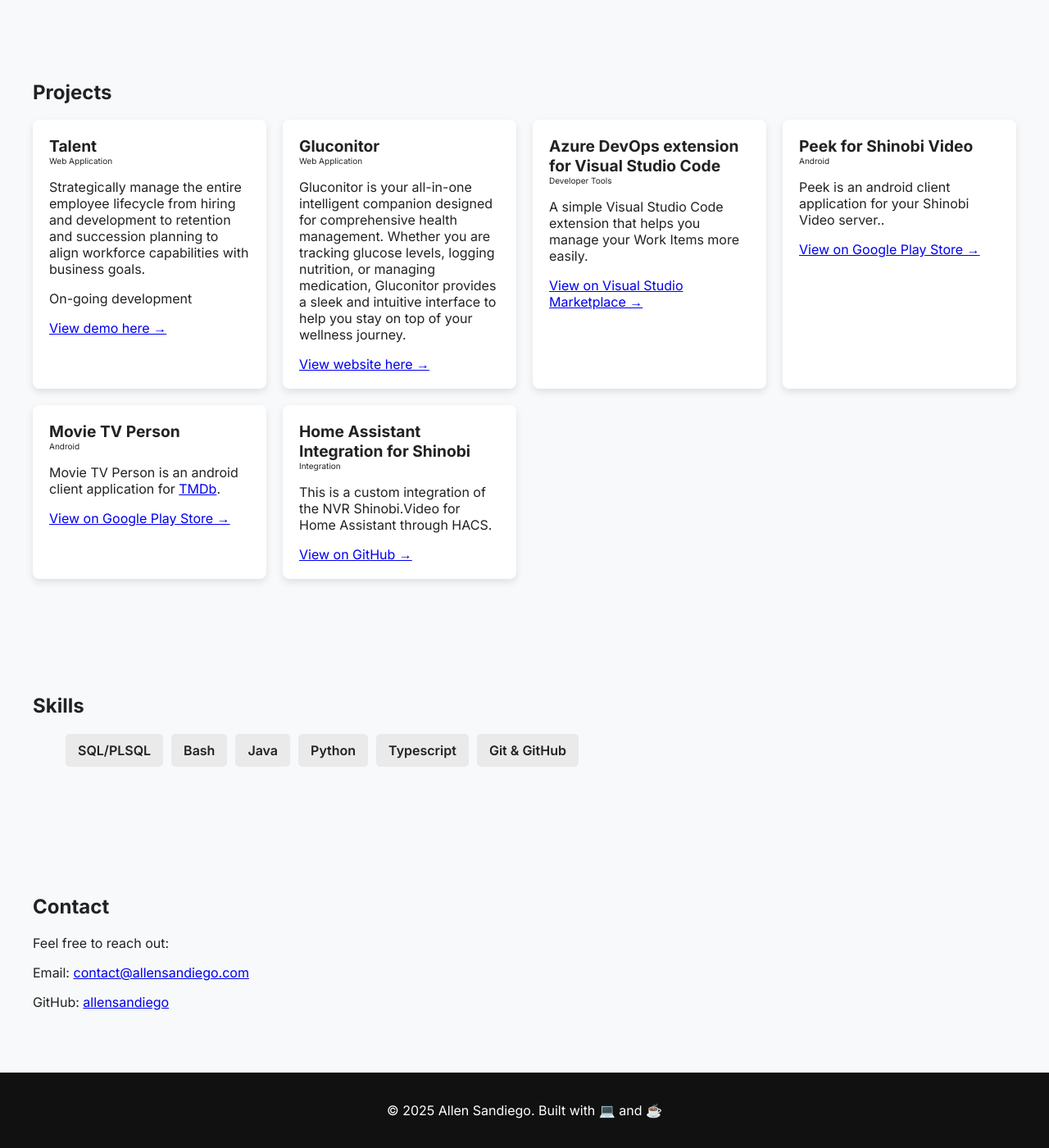
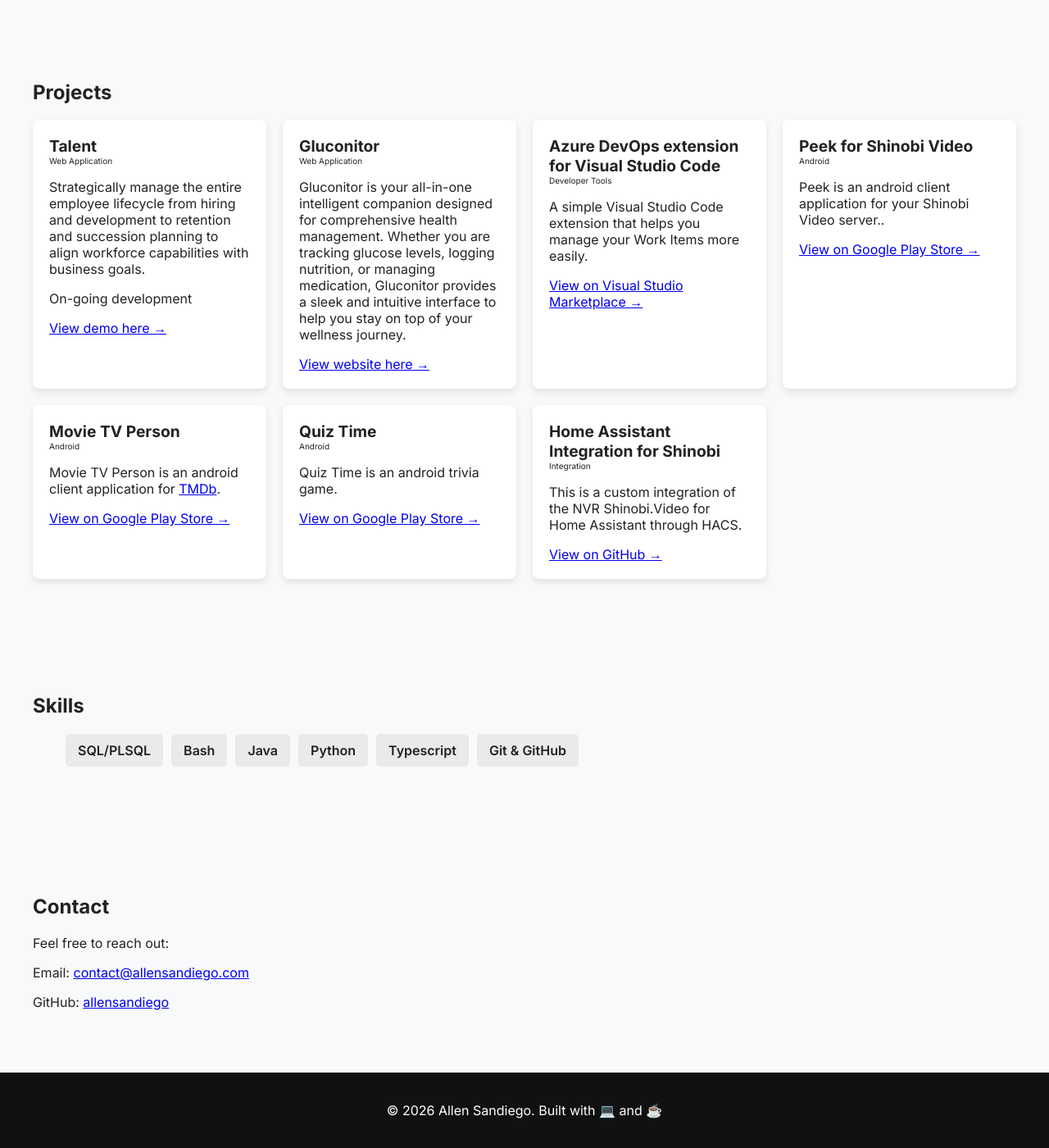
Before and after one commit to allensandiego/page, a Jekyll site: the page built from index.html, in a window 1280 px wide and 1400 px high, scrolled down 892 px. Shown: the whole window at 82% size. Built offline with Jekyll 4.4.1, drawn with Linux system fonts in a browser that asks for light colours; a script that is not in the unit is left out.

Commit message:
feat: Added quiztime

```diff
--- a/index.html
+++ b/index.html
@@ -92,6 +92,15 @@
             </div>
 
             <div class="project-card">
+                <div class="project-card-title">Quiz Time</div>
+                <div class="project-card-subtitle">Android</div>
+                <p>Quiz Time is an android trivia game.</p>
+                <a href="https://play.google.com/store/apps/details?id=com.allensandiego.quiztime"
+                    target="_blank">View on
+                    Google Play Store →</a>
+            </div>
+
+            <div class="project-card">
                 <div class="project-card-title">Home Assistant Integration for Shinobi</div>
                 <div class="project-card-subtitle">Integration</div>
                 <p>This is a custom integration of the NVR Shinobi.Video for Home Assistant through HACS.</p>
@@ -122,7 +131,7 @@
     </section>
 
     <footer>
-        <p>© 2025 Allen Sandiego. Built with 💻 and ☕</p>
+        <p>© 2026 Allen Sandiego. Built with 💻 and ☕</p>
     </footer>
 
     <script src="script.js"></script>
```
Also changed, not shown: projects/quiztime/privacy.html (added, +77 -0 lines).
